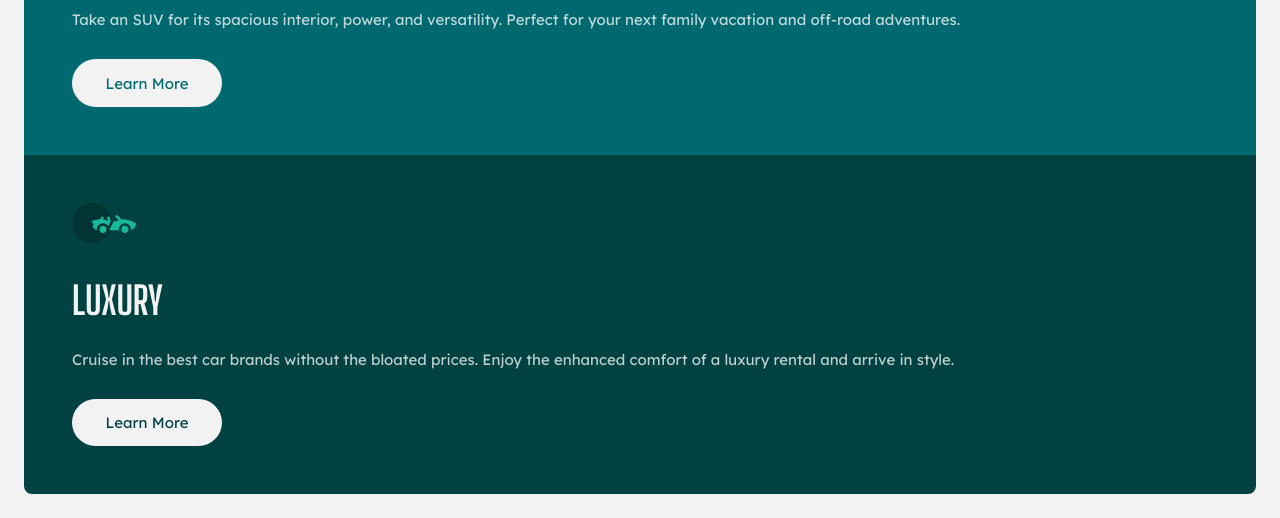
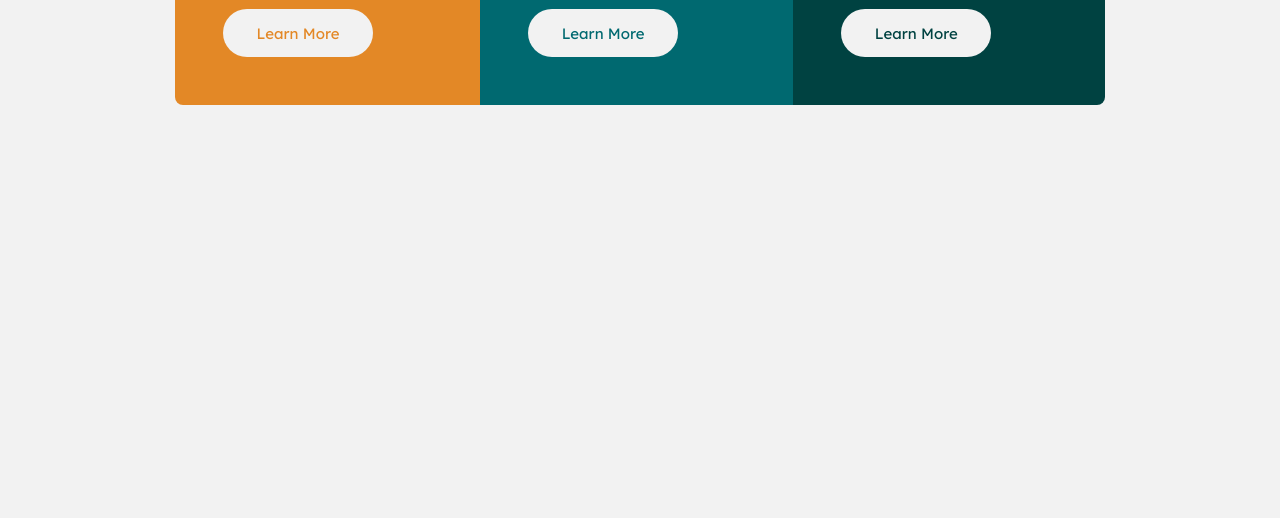
Before and after one commit to NabilHadi/3-column-preview-card-component, a plain HTML site: page index.html in a window 1280 px wide. Shown: the part 548-1066 px from the top of the page. After the commit the page ends 800 px from the top, so only its background shows below. Drawn offline with Linux system fonts and the light colour scheme.

Commit message:
Add desktop styles

```diff
--- a/style.css
+++ b/style.css
@@ -151,9 +151,13 @@ pre {
 /* Styling */
 
 body {
+  min-height: 100vh;
   padding: 1.5rem;
   background-color: var(--clr-neutral-light-gray);
   font-family: var(--ff-primary);
+  display: flex;
+  justify-content: center;
+  align-items: center;
 }
 
 .three-column {
@@ -192,3 +196,15 @@ body {
   /* 15px */
   font-size: 0.9375rem;
 }
+
+@media (min-width: 760px) {
+  .three-column {
+    display: flex;
+    max-width: 930px;
+  }
+
+  .car__desc {
+    margin-bottom: 5.3125rem;
+    line-height: 1.75;
+  }
+}
```
